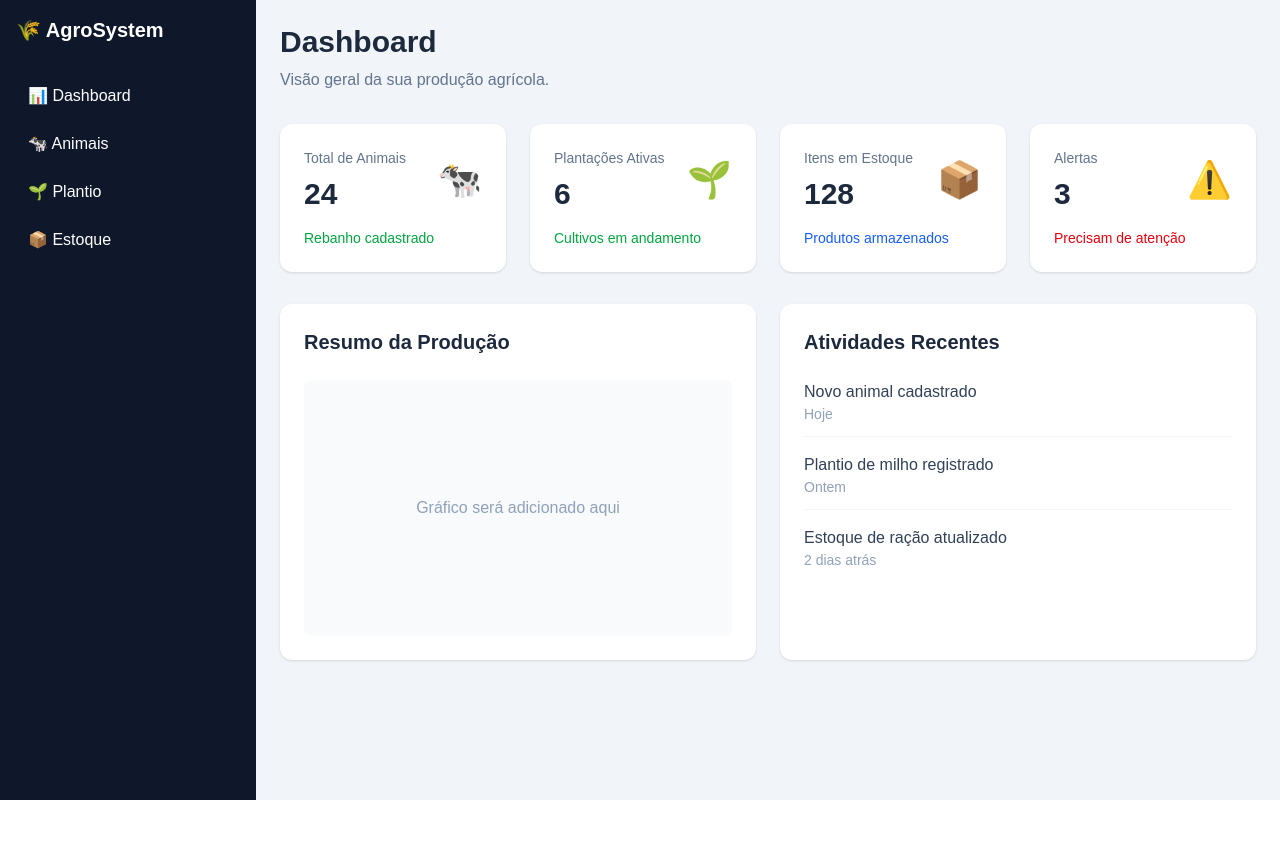
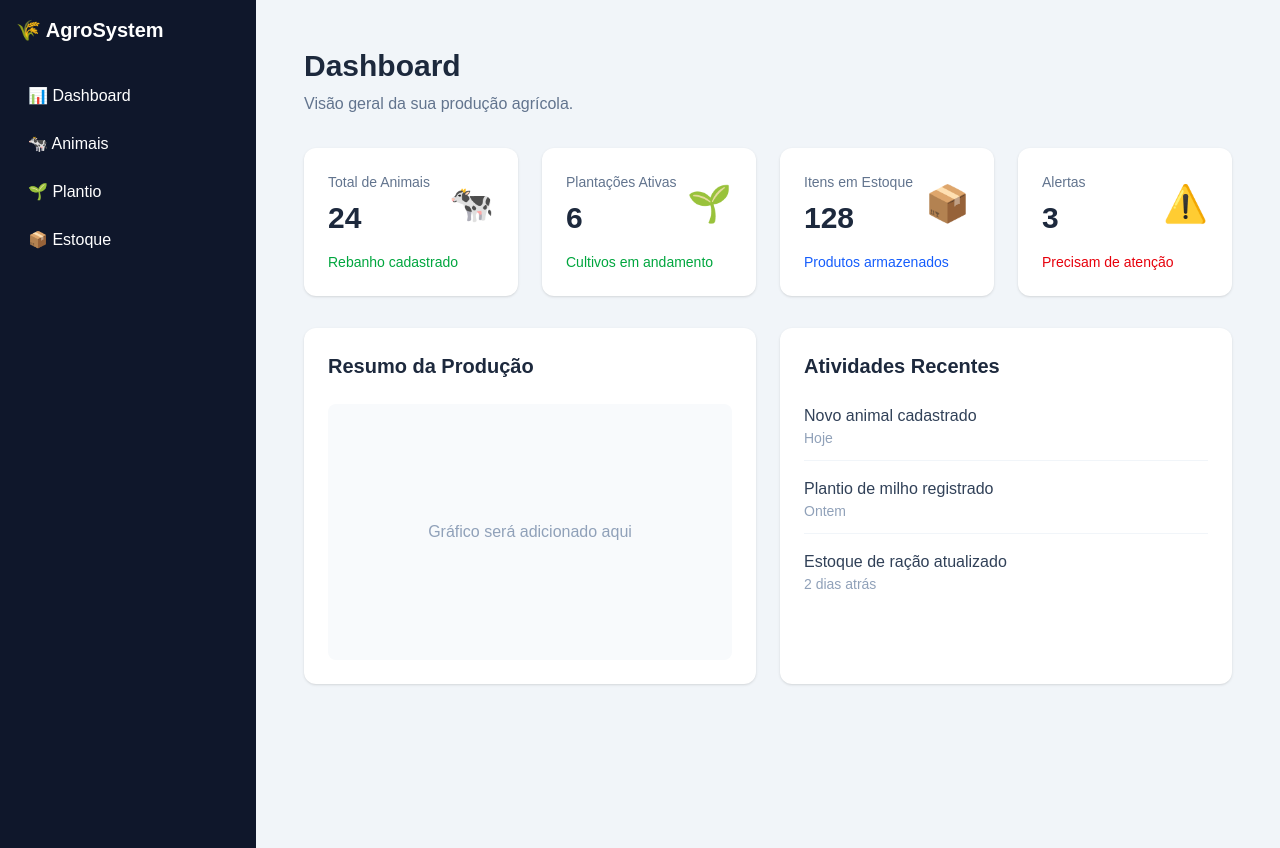
Before and after one commit to NycolasFreitasL/agro-system-TCC, a Next.js app: page /dashboard in a window 1280 px wide. Before the commit the page ends 800 px from the top, so only its background shows below. Built offline with nearby package versions, Linux system fonts and the light colour scheme.

Commit message:
add layout

```diff
--- a/app/animais/page.tsx
+++ b/app/(dashboard)/animais/page.tsx
@@ -1,12 +1,12 @@
 "use client";
 
 import React from "react";
-import Sidebar from "../components/sidebar";
+
 
 const page = () => {
   return (
     <div className="flex min-h-screen bg-slate-100">
-      <Sidebar />
+
 
       <main className="flex-1 p-6">
         <h1 className="text-2xl font-bold mb-4">
--- a/app/dashboard/page.tsx
+++ b/app/(dashboard)/dashboard/page.tsx
@@ -1,9 +1,9 @@
-import Sidebar from "../components/sidebar";
+
 
 export default function DashboardPage() {
   return (
     <div className="flex min-h-screen bg-slate-100">
-      <Sidebar />
+
 
       <main className="flex-1 p-6">
         <div className="mb-8">
--- a/app/estoque/page.tsx
+++ b/app/(dashboard)/estoque/page.tsx
@@ -1,12 +1,12 @@
 "use client";
 
 import React from "react";
-import Sidebar from "../components/sidebar";
+
 
 const page = () => {
   return (
     <div className="flex min-h-screen bg-slate-100">
-      <Sidebar />
+
 
       <main className="flex-1 p-6">
         <h1 className="text-2xl font-bold mb-4">
--- /dev/null
+++ b/app/(dashboard)/layout.tsx
@@ -0,0 +1,17 @@
+import Sidebar from "../components/sidebar";
+
+export default function DashboardLayout({
+  children,
+}: Readonly<{
+  children: React.ReactNode;
+}>) {
+  return (
+    <div className="flex min-h-screen bg-slate-100">
+      <Sidebar />
+
+      <main className="flex-1 p-6">
+        {children}
+      </main>
+    </div>
+  );
+}
--- a/app/plantio/page.tsx
+++ b/app/(dashboard)/plantio/page.tsx
@@ -1,12 +1,12 @@
 "use client";
 
 import React from "react";
-import Sidebar from "../components/sidebar";
+
 
 const page = () => {
   return (
     <div className="flex min-h-screen bg-slate-100">
-      <Sidebar />
+
 
       <main className="flex-1 p-6">
         <h1 className="text-2xl font-bold mb-4">
```
